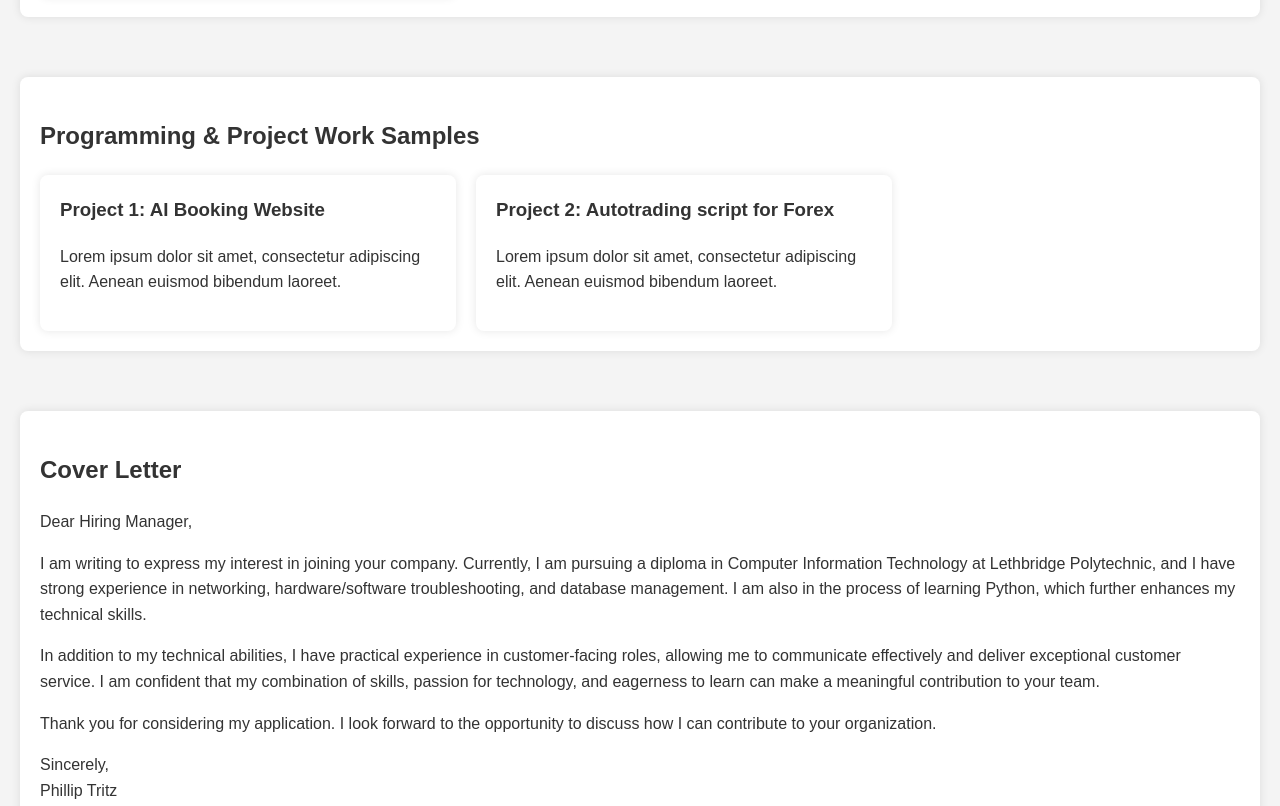
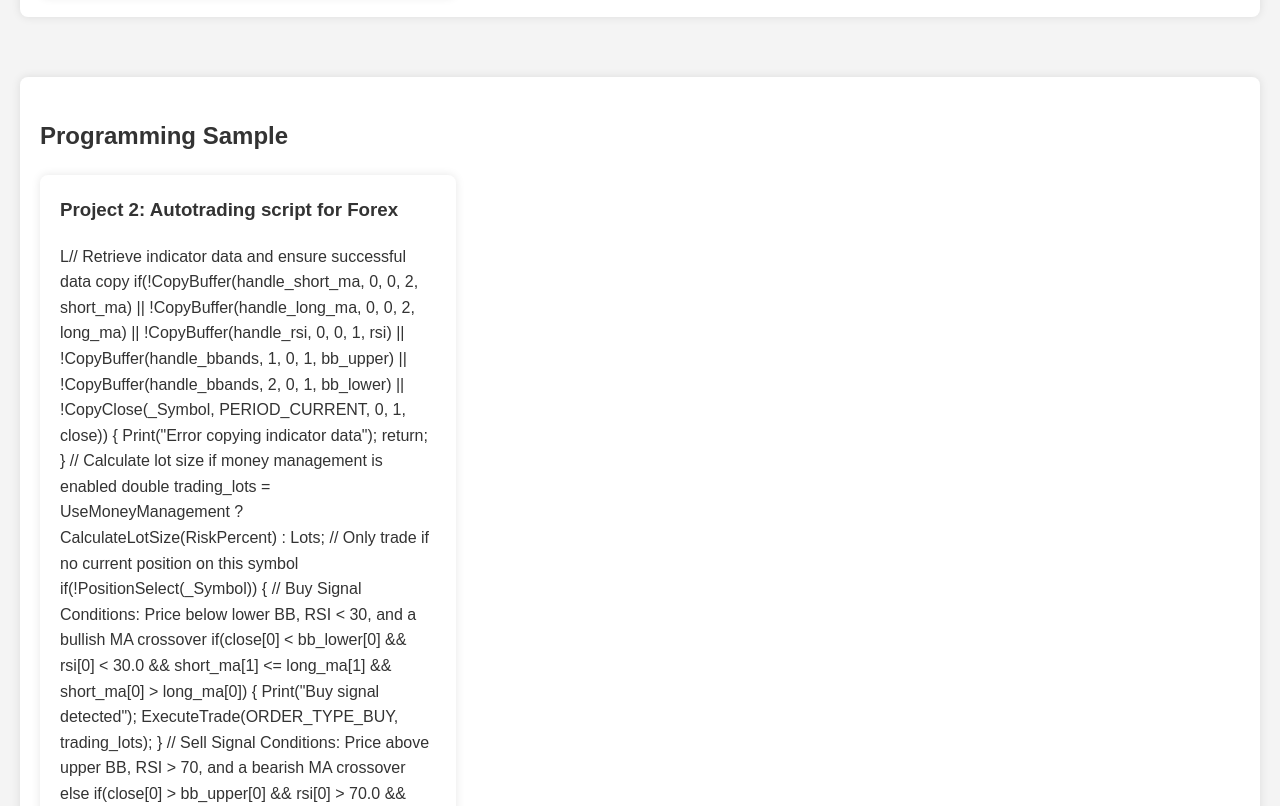
Before and after one commit to phillip866/Portfolio, a plain HTML site: page index.html in a window 1280 px wide. Shown: the part 2113-2919 px from the top of the page. Drawn offline with Linux system fonts and the light colour scheme.

Commit message:
Update index.html

```diff
--- a/index.html
+++ b/index.html
@@ -91,15 +91,77 @@
 </section>
 
 <section id="work-samples">
-    <h2>Programming & Project Work Samples</h2>
+    <h2>Programming Sample</h2>
     <div class="projects">
-        <div class="project-card">
-            <h3>Project 1: AI Booking Website</h3>
-            <p>Lorem ipsum dolor sit amet, consectetur adipiscing elit. Aenean euismod bibendum laoreet.</p>
-        </div>
+
         <div class="project-card">
             <h3>Project 2: Autotrading script for Forex</h3>
-            <p>Lorem ipsum dolor sit amet, consectetur adipiscing elit. Aenean euismod bibendum laoreet.</p>
+            <p>L// Retrieve indicator data and ensure successful data copy
+if(!CopyBuffer(handle_short_ma, 0, 0, 2, short_ma) ||
+   !CopyBuffer(handle_long_ma, 0, 0, 2, long_ma) ||
+   !CopyBuffer(handle_rsi, 0, 0, 1, rsi) ||
+   !CopyBuffer(handle_bbands, 1, 0, 1, bb_upper) ||
+   !CopyBuffer(handle_bbands, 2, 0, 1, bb_lower) ||
+   !CopyClose(_Symbol, PERIOD_CURRENT, 0, 1, close))
+{
+    Print("Error copying indicator data");
+    return;
+}
+
+// Calculate lot size if money management is enabled
+double trading_lots = UseMoneyManagement ? CalculateLotSize(RiskPercent) : Lots;
+
+// Only trade if no current position on this symbol
+if(!PositionSelect(_Symbol))
+{
+    // Buy Signal Conditions: Price below lower BB, RSI < 30, and a bullish MA crossover
+    if(close[0] < bb_lower[0] && rsi[0] < 30.0 && short_ma[1] <= long_ma[1] && short_ma[0] > long_ma[0])
+    {
+        Print("Buy signal detected");
+        ExecuteTrade(ORDER_TYPE_BUY, trading_lots);
+    }
+    // Sell Signal Conditions: Price above upper BB, RSI > 70, and a bearish MA crossover
+    else if(close[0] > bb_upper[0] && rsi[0] > 70.0 && short_ma[1] >= long_ma[1] && short_ma[0] < long_ma[0])
+    {
+        Print("Sell signal detected");
+        ExecuteTrade(ORDER_TYPE_SELL, trading_lots);
+    }
+}
+
+//------------------------------------
+// Trade Execution Function
+//------------------------------------
+void ExecuteTrade(ENUM_ORDER_TYPE order_type, double lot_size)
+{
+    MqlTradeRequest request = {};
+    MqlTradeResult  result  = {};
+
+    double price = (order_type == ORDER_TYPE_BUY)
+                 ? SymbolInfoDouble(_Symbol, SYMBOL_ASK)
+                 : SymbolInfoDouble(_Symbol, SYMBOL_BID);
+
+    request.action       = TRADE_ACTION_DEAL;
+    request.symbol       = _Symbol;
+    request.volume       = lot_size;
+    request.type         = order_type;
+    request.price        = price;
+    request.deviation    = 10;
+    request.magic        = 123456;
+    request.comment      = "Auto Trader v1.0";
+    request.type_filling = ORDER_FILLING_FOK;
+
+    if(!OrderSend(request, result))
+    {
+        Print("OrderSend failed: ", GetLastError());
+        return;
+    }
+
+    if(result.retcode == TRADE_RETCODE_DONE)
+        Print("Order executed: ", EnumToString(order_type), " ", lot_size, " lots at ", price);
+    else
+        Print("Order failed with retcode: ", result.retcode);
+}
+</p>
         </div>
     </div>
 </section>
```
